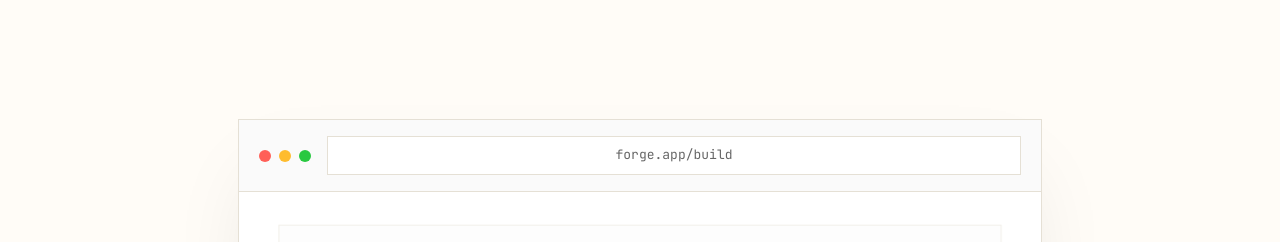
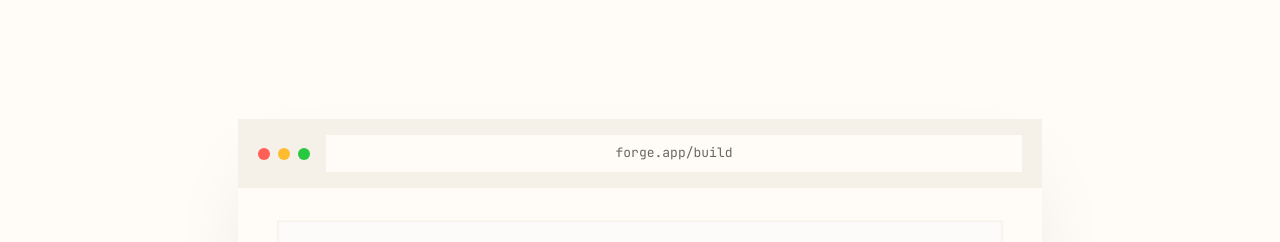
Before and after one commit to KNIGHTABDO/forge, a Next.js app: page / in a window 1280 px wide. Shown: the part 1437-1679 px from the top of the page. Built offline with nearby package versions, Linux system fonts and the light colour scheme; no server answers.

Commit message:
fix: resolve dark mode styling issues for components
Fix dark borders and theme inconsistencies in video frames, buttons, and PreviewFrame component.

Co-authored-by: KNIGHTABDO <201469749+KNIGHTABDO@users.noreply.github.com>

```diff
--- a/app/globals.css
+++ b/app/globals.css
@@ -1160,7 +1160,7 @@ img, video { max-width: 100%; display: block; }
 .preview-browser-chrome {
   position: absolute;
   inset: 16px;
-  border: 1px solid var(--border-default);
+  border: none;
   border-radius: var(--r-xl);
   overflow: hidden;
   background: var(--bg-surface);
--- a/app/home.css
+++ b/app/home.css
@@ -378,9 +378,13 @@ html[data-theme="light"] .hero-number {
 }
 
 .demo-browser {
-  background: #fff;
-  border: 1px solid var(--border);
+  background: var(--bg);
+  border: none;
   overflow: hidden;
+  box-shadow: 0 40px 80px -20px rgba(0,0,0,0.2);
+}
+
+html[data-theme="light"] .demo-browser {
   box-shadow: 0 40px 80px -20px rgba(0,0,0,0.1);
 }
 
@@ -389,8 +393,8 @@ html[data-theme="light"] .hero-number {
   align-items: center;
   gap: 16px;
   padding: 16px 20px;
-  background: #fafafa;
-  border-bottom: 1px solid var(--border);
+  background: var(--bg-alt);
+  border-bottom: none;
 }
 
 .demo-dots {
@@ -414,8 +418,8 @@ html[data-theme="light"] .hero-number {
   font-size: 13px;
   font-family: var(--font-mono);
   color: var(--text-muted);
-  background: #fff;
-  border: 1px solid var(--border);
+  background: var(--bg);
+  border: none;
   text-align: center;
 }
 
@@ -424,7 +428,7 @@ html[data-theme="light"] .hero-number {
   min-height: 400px;
   display: flex;
   flex-direction: column;
-  background: #fff;
+  background: var(--bg);
 }
 
 .demo-input {
@@ -684,8 +688,8 @@ html[data-theme="light"] .hero-number {
 
 .exhibit-preview {
   aspect-ratio: 16 / 10;
-  background: #fafafa;
-  border-bottom: 1px solid var(--border);
+  background: var(--bg);
+  border-bottom: none;
   overflow: hidden;
   position: relative;
 }
--- a/components/PreviewFrame.tsx
+++ b/components/PreviewFrame.tsx
@@ -81,7 +81,7 @@ function EmptyState() {
           width: '100%',
           maxWidth: '520px',
           background: 'rgba(12,12,12,0.8)',
-          border: '1px solid #333',
+          border: 'none',
           borderRadius: '16px',
           overflow: 'hidden',
           boxShadow: '0 24px 64px rgba(0,0,0,0.6)',
@@ -203,7 +203,7 @@ export default function PreviewFrame({ html, isStreaming, inspectMode, onElement
               height: '100%',
               border: 'none',
               display: 'block',
-              background: '#000000',
+              background: 'transparent',
               opacity: isStreaming ? 0.2 : 1,
               transition: 'opacity 0.4s ease',
             } as React.CSSProperties}
```
